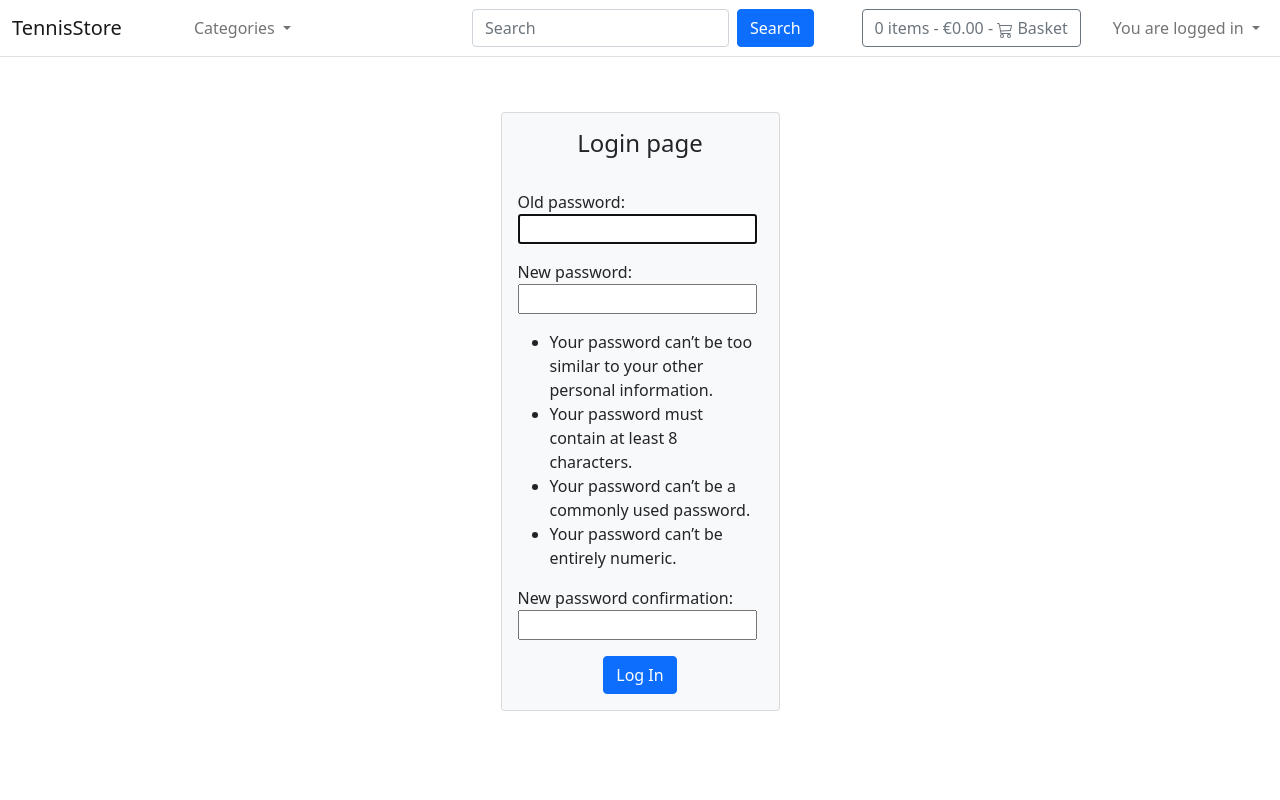
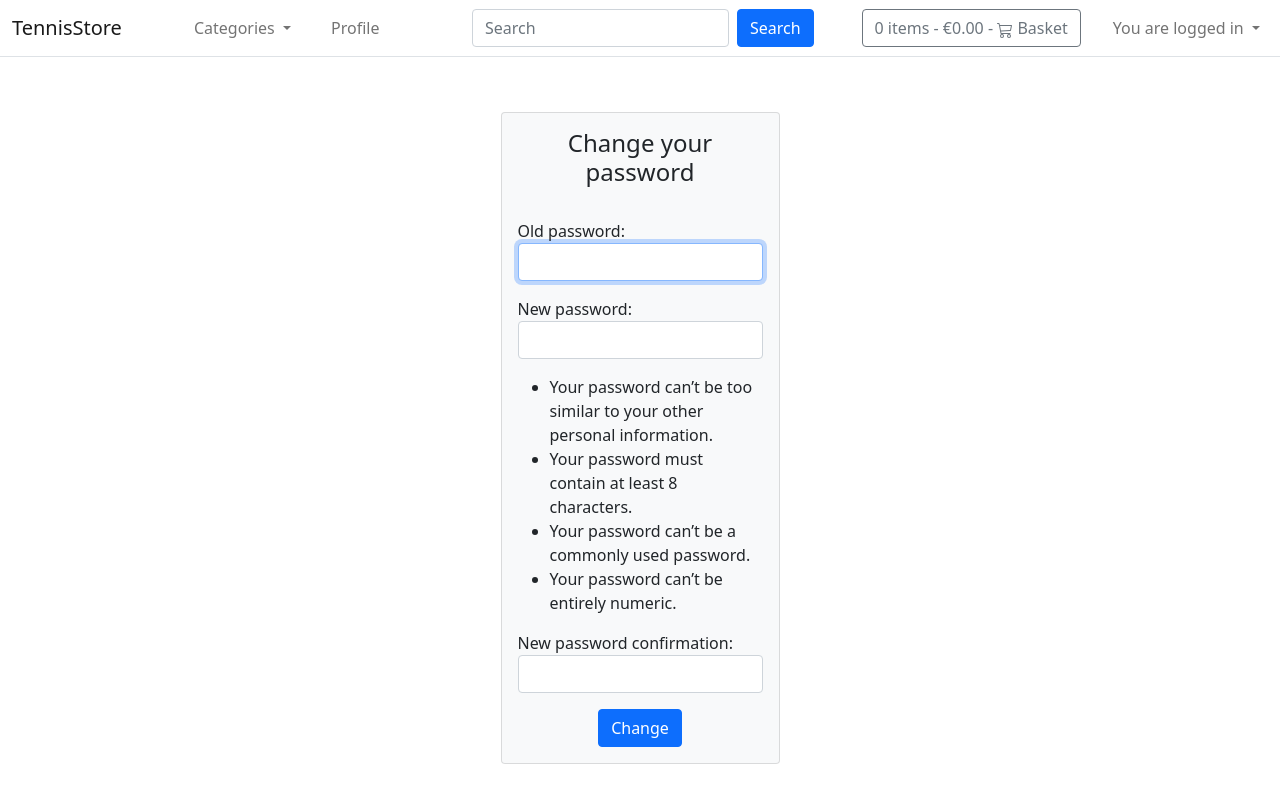
Before and after one commit to nurme-ave/SDA-final_1, a Django app: page /accounts/password_change/ in a window 1280 px wide. Run offline with Django 3.2, Linux system fonts and the light colour scheme; the visitor is signed in with stand-in values (Sample User, id 1); data that the repository does not hold is empty.

Commit message:
feature: finish forms styling and templates, add 'profile' link when logged in

```diff
--- a/accounts/urls.py
+++ b/accounts/urls.py
@@ -1,12 +1,16 @@
 from django.contrib.auth.views import LogoutView
 from django.urls import path
-from .views import MyLoginView, MySignUpView, MyPasswordChangeView
+
+from . import views
+from .views import MySignUpView, CustomerPasswordChangeView, CustomerProfileView, CustomerLoginView
 
 app_name = 'accounts'
 
 urlpatterns = [
     path('signup/', MySignUpView.as_view(), name='signup'),
-    path('login/', MyLoginView.as_view(), name='login'),
+    path('login/', CustomerLoginView.as_view(), name='login'),
     path('logout/', LogoutView.as_view(), name='logout'),
-    path('password_change/', MyPasswordChangeView.as_view(), name='password_change'),
+    path('password_change/', CustomerPasswordChangeView.as_view(), name='password_change'),
+    path('password_change_success/', views.customer_password_change_success, name='password_change_success'),
+    path('customer_detail/<pk>/', CustomerProfileView.as_view(), name='customer_detail'),
 ]
--- a/accounts/views.py
+++ b/accounts/views.py
@@ -1,8 +1,10 @@
 from django.contrib.auth.views import LoginView, PasswordChangeView
+from django.shortcuts import render
 from django.urls import reverse_lazy
-from django.views.generic import CreateView
+from django.views.generic import CreateView, DetailView
 
 from accounts.forms import SignUpForm
+from accounts.models import Profile
 
 
 class MySignUpView(CreateView):
@@ -11,10 +13,19 @@ class MySignUpView(CreateView):
     success_url = reverse_lazy("accounts:login")
 
 
-class MyLoginView(LoginView):
+class CustomerLoginView(LoginView):
     template_name = 'accounts/login.html'
 
 
-class MyPasswordChangeView(PasswordChangeView):
-    template_name = 'accounts/login.html'
-    success_url = reverse_lazy("store:all_products")
+class CustomerPasswordChangeView(PasswordChangeView):
+    template_name = 'accounts/password_change.html'
+    success_url = reverse_lazy('accounts:password_change_success')
+
+
+def customer_password_change_success(request):
+    return render(request, 'accounts/password_change_success.html')
+
+
+class CustomerProfileView(DetailView):
+    template_name = 'accounts/profile.html'
+    model = Profile
--- a/templates/accounts/login.html
+++ b/templates/accounts/login.html
@@ -15,9 +15,15 @@ body {
       {% csrf_token %}
       <h4 class="text-center">Login page</h4>
       <br>
-      {{ form.as_p }}
+      <p><label for="id_username">Username:</label> <input type="text" class="form-control" name="username" autofocus autocapitalize="none" autocomplete="username" maxlength="150" required id="id_username"></p>
+      <p><label for="id_password">Password:</label> <input type="password" class="form-control" name="password" autocomplete="current-password" required id="id_password"></p>
       <div class="text-center">
         <button class="btn btn-primary" type="submit">Log In</button>
+      </div>
+      <br>
+      <div class="text-center">
+          Not registered yet?
+          <a href="{% url 'accounts:signup' %}">Sign up</a>
       </div>
     </form>
   </div>
--- /dev/null
+++ b/templates/accounts/password_change.html
@@ -0,0 +1,30 @@
+{% extends 'store/base.html' %}
+{% load static %}
+
+{% block content %}
+
+
+<style>
+body {
+  padding-top: 7.0rem;
+}
+</style>
+
+<div class="d-flex justify-content-center align-items-center container">
+  <div class="mb-3 col-sm-3 card p-3 bg-light">
+    <form method="post">
+      {% csrf_token %}
+      <h4 class="text-center">Change your password</h4>
+      <br>
+      <p><label for="id_old_password">Old password:</label> <input type="password" class="form-control" name="old_password" autocomplete="current-password" autofocus required id="id_old_password"></p>
+<p><label for="id_new_password1">New password:</label> <input type="password" class="form-control" name="new_password1" autocomplete="new-password" required id="id_new_password1"> <span class="helptext"><ul><li>Your password can’t be too similar to your other personal information.</li><li>Your password must contain at least 8 characters.</li><li>Your password can’t be a commonly used password.</li><li>Your password can’t be entirely numeric.</li></ul></span></p>
+<p><label for="id_new_password2">New password confirmation:</label> <input type="password" class="form-control" name="new_password2" autocomplete="new-password" required id="id_new_password2"></p>
+      <div class="text-center">
+        <button class="btn btn-primary" type="submit">Change</button>
+      </div>
+    </form>
+  </div>
+</div>
+
+
+{% endblock %}
--- a/templates/accounts/register.html
+++ b/templates/accounts/register.html
@@ -14,6 +14,11 @@ body {
   <div class="mb-3 col-sm-5 card p-3 bg-light">
     <form method="post">
       {% csrf_token %}
+      <div class="text-center">
+        Already a registered user?
+        <a href="{% url 'accounts:login' %}">Log in</a>
+      </div>
+      <br>
       <h4 class="text-center">Sign up today and enjoy your discount!</h4>
       <br>
       {{ form.as_p }}
--- a/templates/store/base.html
+++ b/templates/store/base.html
@@ -37,7 +37,11 @@
                                 </li>
                                 {% endfor %}
                             </ul>
+                        {% if user.is_authenticated %}
+                        <li class="nav-item active">
+                            <a class="nav-link ms-4" aria-current="page" href="#">Profile</a>
                         </li>
+                        {% endif %}
                     </ul>
 
                     <form class="d-inline-flex">
```
Also changed, not shown: templates/accounts/password_change_success.html (added, +23 -0 lines), templates/accounts/profile.html (added, +19 -0 lines).
